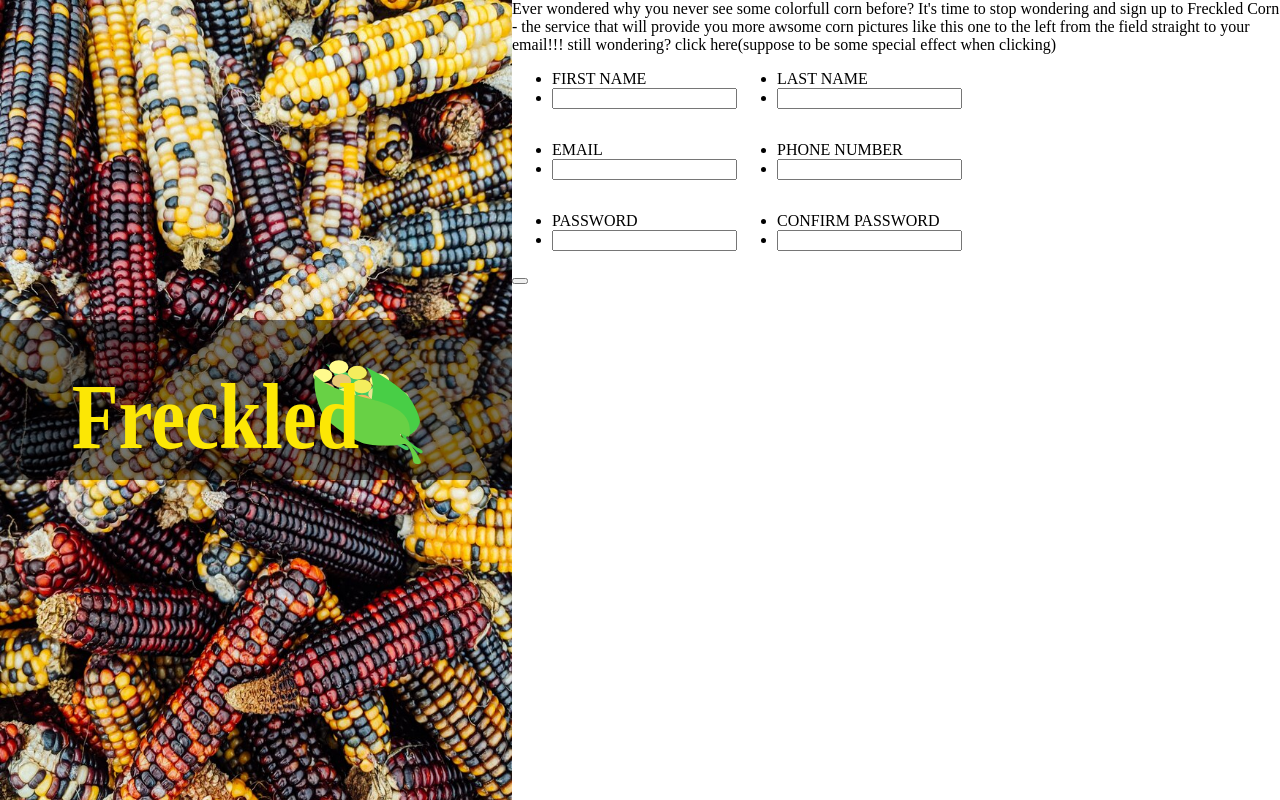
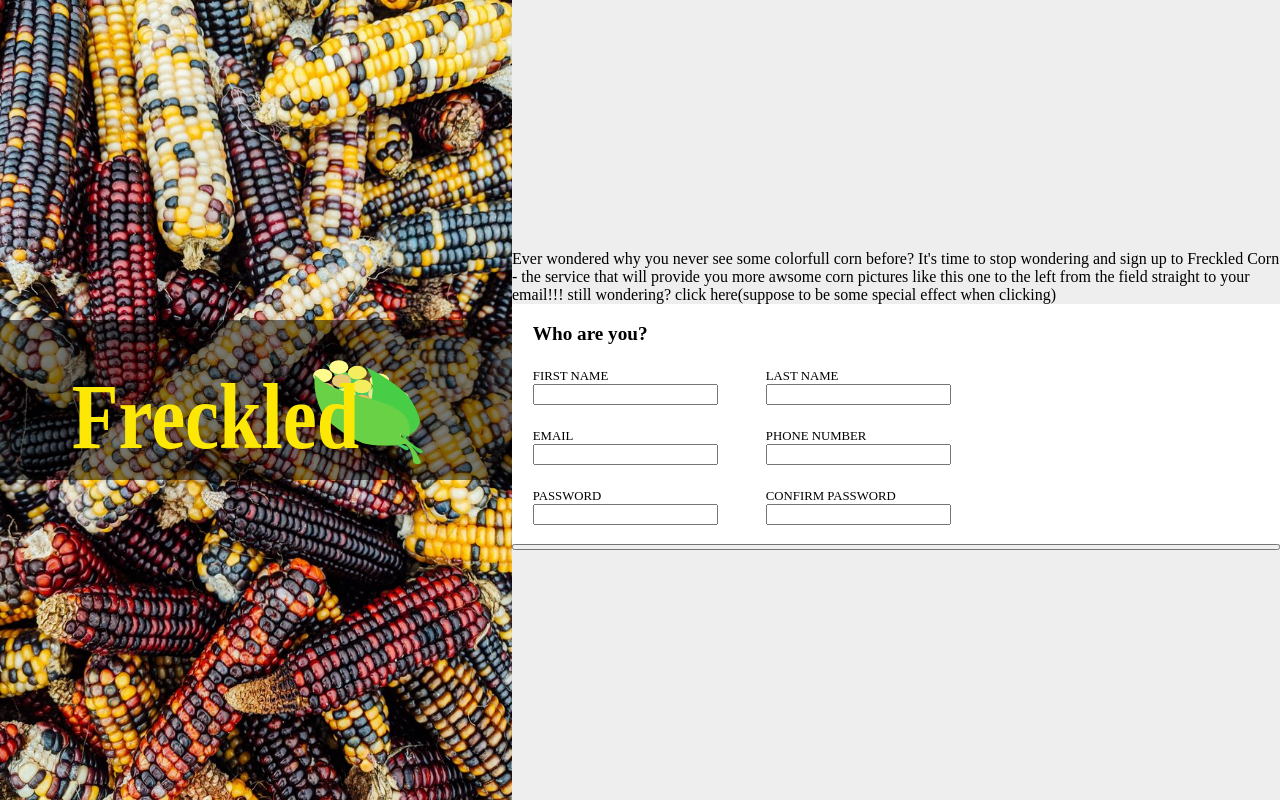
Before and after one commit to AviyaCG1/sign-up-form, a plain HTML site: page index.html in a window 1280 px wide. Drawn offline with Linux system fonts and the light colour scheme.

Commit message:
Add css to the form

```diff
--- a/index.html
+++ b/index.html
@@ -20,6 +20,7 @@
                 still wondering? click here(suppose to be some special effect when clicking)
             </div>
             <form action="" method="post">
+                <div id="form-header">Who are you?</div>
                 <div class="form-row">
                     <ul>
                         <li><label for="first-name">FIRST NAME</label></li>
--- a/styles.css
+++ b/styles.css
@@ -35,6 +35,39 @@ body{
     padding: 0 4rem;
 }
 
+#content{
+    display: flex;
+    flex-direction: column;
+    justify-content: center;
+
+    background-color: #eee;
+}
+
+form{
+    background-color: #fff;
+    box-shadow: 0 0.2rem 0.2rem #00000020;
+
+    padding: 1.2rem 1.3rem;
+}
+
+#form-header{
+    font-size: 1.2rem;
+    font-weight: 550;
+}
+
 .form-row{
     display: flex;
+    justify-content:flex-start;
+    flex-wrap: wrap;
+    gap: 1.5rem 3rem;
+    margin-top: 1.5rem;
+
+    font-size: 0.8rem;
 }
+
+ul{
+    list-style: none;
+    margin: 0;
+    padding: 0;
+
+}
```
